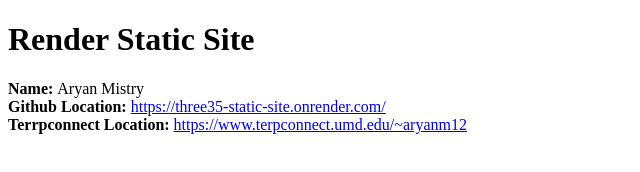
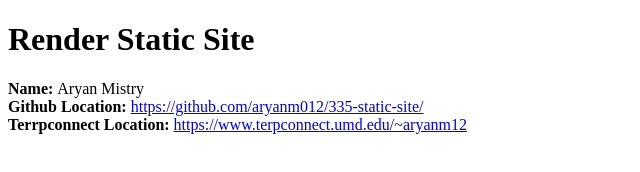
Before and after one commit to aryanm012/335-static-site, a plain HTML site: page index.html in a window 1280 px wide. Shown: the full height of the page, 0-640 px from the left. Drawn offline with Linux system fonts and the light colour scheme.

Commit message:
Fixed github locaiton

```diff
--- a/index.html
+++ b/index.html
@@ -9,7 +9,7 @@
     <h1>Render Static Site</h1>
     <p>
         <strong>Name: </strong>Aryan Mistry <br>
-        <strong>Github Location: </strong> <a href="https://three35-static-site.onrender.com/">https://three35-static-site.onrender.com/</a><br>
+        <strong>Github Location: </strong> <a href="https://github.com/aryanm012/335-static-site">https://github.com/aryanm012/335-static-site/</a><br>
         <strong>Terrpconnect Location: </strong> <a href="https://www.terpconnect.umd.edu/~aryanm12">https://www.terpconnect.umd.edu/~aryanm12</a>
     </p>
 
```
